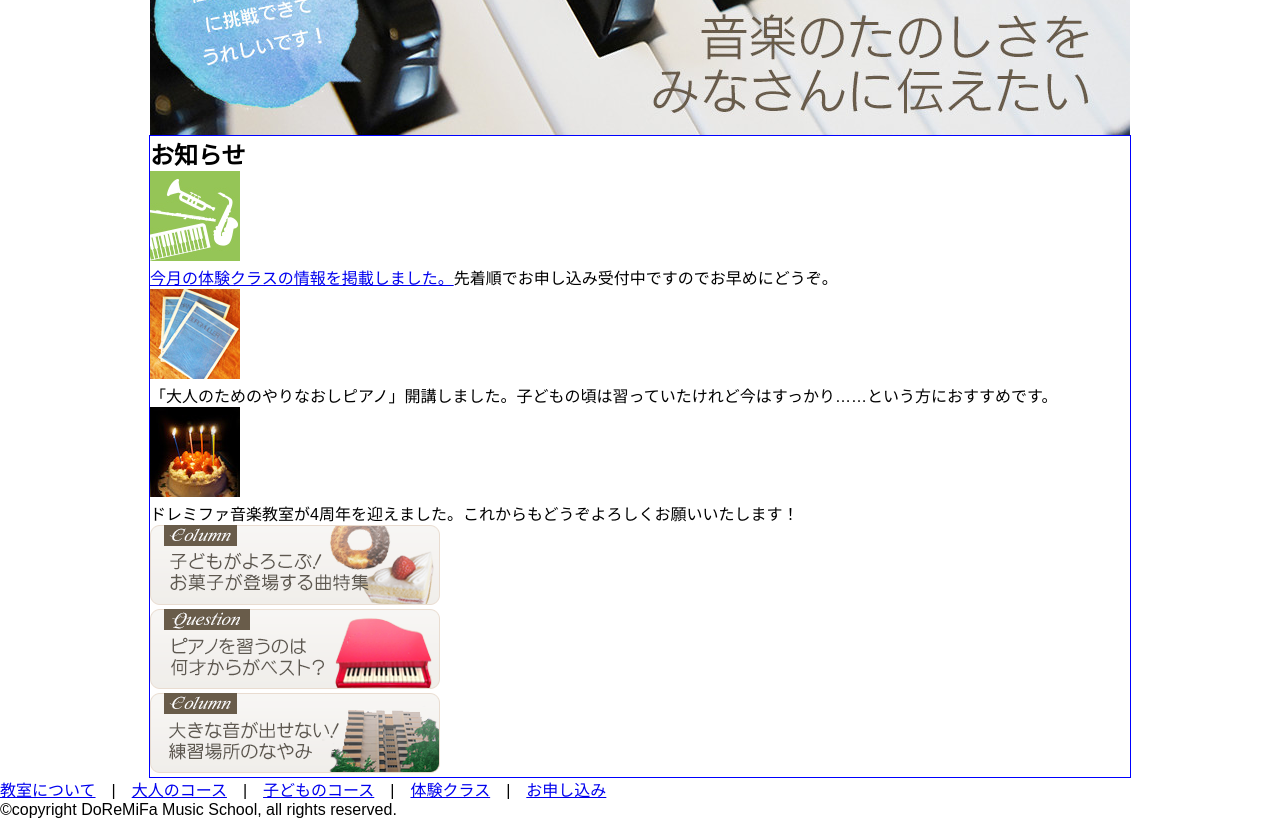
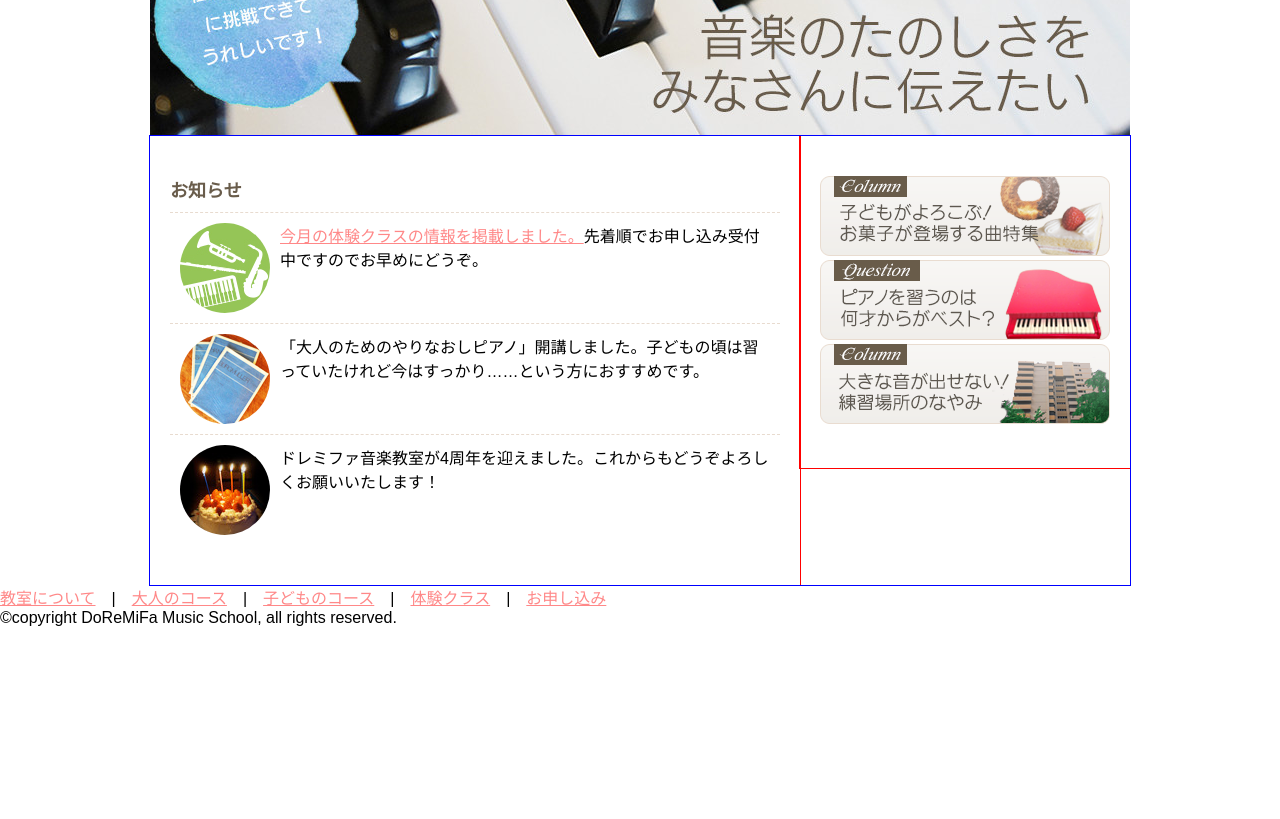
Before and after one commit to chiaaki/surasura-css-practice, a plain HTML site: page sample4/index.html in a window 1280 px wide. Shown: the part 460-1279 px from the top of the page. After the commit the page ends 1087 px from the top, so only its background shows below. Drawn offline with Linux system fonts and the light colour scheme; a web font is replaced by a local one.

Commit message:
各部分の微調整

```diff
--- a/sample4/css/style.css
+++ b/sample4/css/style.css
@@ -13,6 +13,12 @@ body {
     margin: 0;
     padding: 0;
     background-color: #ffffff;
+}
+a {
+    color: #ff8888;
+}
+a:hover {
+    color: #ffa8a8;
 }
 
 /* ヘッダー */
@@ -87,17 +93,51 @@ ul.nav {
     width: 980px;
     font-size: 0;
 }
+
 /* メイン */
 .main {
     margin: 0 auto 0 auto;
     width: 980px;
     outline: 1px solid blue;
 }
+.main::after {
+    content: " ";
+    display: block;
+    font-size: 0;
+    clear: both;
+}
 
 /* お知らせ */
-
+.news {
+    float: left;
+    width: 610px;
+    padding: 40px 20px;
+    outline: 1px solid red;
+}
+.news h2 {
+    margin: 0 0 10px 0;
+    font-size: 18px;
+    color: #695c4b;
+}
+.news div {
+    padding: 10px;
+    border-top: 1px dashed #e8dbcf;
+    overflow: hidden;
+}
+.news div img {
+    float: left;
+    margin: 0 10px 0 0;
+    border-radius: 50%;
+}
 
 /* バナー（サイドバー） */
-
+.banners {
+    float: left;
+    width: 290px;
+    padding: 40px 20px;
+    outline: 1px solid red;
+}
 
 /* フッター */
+.footer {
+}
--- a/sample4/index.html
+++ b/sample4/index.html
@@ -71,7 +71,7 @@
 </div>
 <!-- /メイン -->
 <!-- フッター -->
-<div>
+<div class="footer">
 	<div>
 		<a href="#">教室について</a>　|　<a href="#">大人のコース</a>　|　<a href="#">子どものコース</a>　|　<a href="#">体験クラス</a>　|　<a href="#">お申し込み</a>
 	</div>
```
